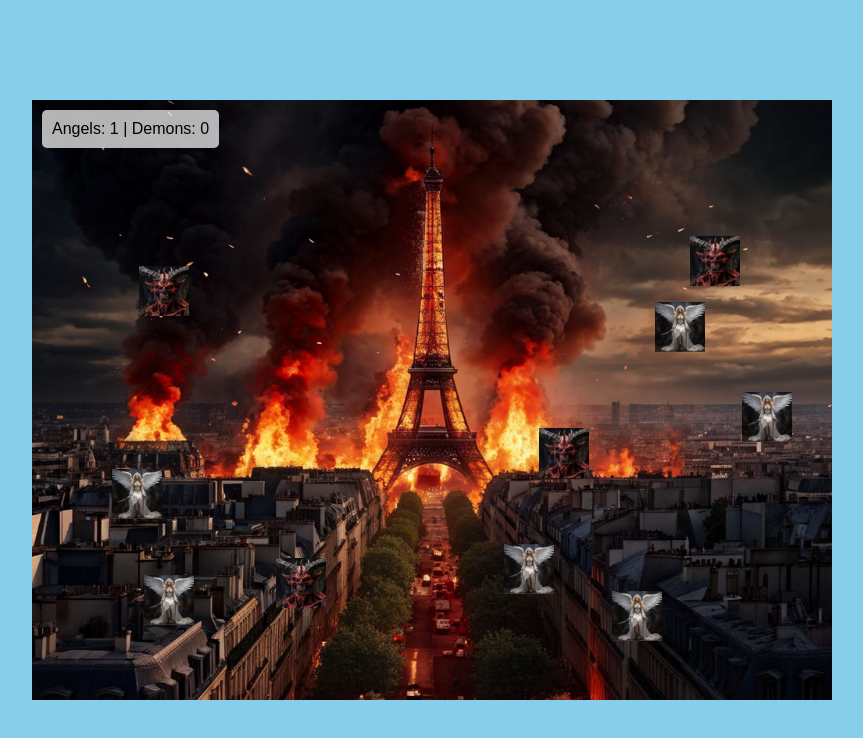
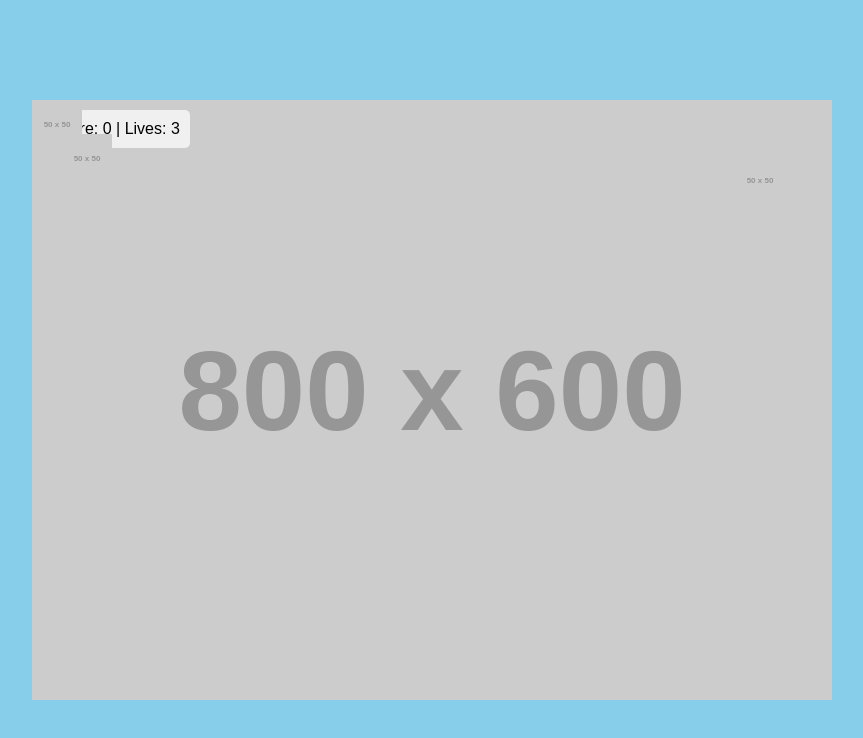
Before and after one commit to eavargasf/angelsvsdemons, a plain HTML site: page index.html in a window 1280 px wide. Shown: the whole page, without its empty margins (208-1071 px from the left). Drawn offline with Linux system fonts and the light colour scheme; placeholder pictures from the web are drawn by us; animation ran at ten frames a second.

Commit message:
Update index.html

```diff
--- a/index.html
+++ b/index.html
@@ -3,7 +3,7 @@
 <head>
     <meta charset="UTF-8">
     <meta name="viewport" content="width=device-width, initial-scale=1.0">
-    <title>Angels vs Demons: Battle in Paris</title>
+    <title>Angels vs Demons: Paris Defender</title>
     <style>
         body {
             margin: 0;
@@ -20,8 +20,9 @@
             height: 600px;
             position: relative;
             overflow: hidden;
-            background-image: url('images/parisonfire.jpeg?text=Paris+Background');
+            background-image: url('https://via.placeholder.com/800x600.png?text=Paris+Background');
             background-size: cover;
+            cursor: crosshair;
         }
         .character {
             position: absolute;
@@ -29,13 +30,20 @@
             height: 50px;
             background-size: contain;
             background-repeat: no-repeat;
-            transition: all 0.3s ease;
         }
-        .angel {
-            background-image: url('images/angel.jpeg?text=Angel');
+        #player {
+            background-image: url('https://via.placeholder.com/50x50.png?text=Angel');
+            z-index: 10;
         }
         .demon {
-            background-image: url('images/demon.jpeg?text=Demon');
+            background-image: url('https://via.placeholder.com/50x50.png?text=Demon');
+        }
+        .bullet {
+            position: absolute;
+            width: 10px;
+            height: 10px;
+            background-color: yellow;
+            border-radius: 50%;
         }
         #scoreboard {
             position: absolute;
@@ -50,91 +58,118 @@
 <body>
     <div id="game-container">
         <div id="scoreboard">
-            Angels: <span id="angel-score">0</span> | Demons: <span id="demon-score">0</span>
+            Score: <span id="score">0</span> | Lives: <span id="lives">3</span>
         </div>
+        <div id="player" class="character"></div>
     </div>
 
     <script>
         const gameContainer = document.getElementById('game-container');
-        const angelScore = document.getElementById('angel-score');
-        const demonScore = document.getElementById('demon-score');
+        const player = document.getElementById('player');
+        const scoreElement = document.getElementById('score');
+        const livesElement = document.getElementById('lives');
 
-        let angels = [];
+        let score = 0;
+        let lives = 3;
         let demons = [];
-        let angelPoints = 0;
-        let demonPoints = 0;
+        let bullets = [];
 
-        function createCharacter(type) {
-            const character = document.createElement('div');
-            character.className = `character ${type}`;
-            character.style.left = `${Math.random() * (gameContainer.clientWidth - 50)}px`;
-            character.style.top = `${Math.random() * (gameContainer.clientHeight - 50)}px`;
-            gameContainer.appendChild(character);
-            return character;
+        function updateScoreboard() {
+            scoreElement.textContent = score;
+            livesElement.textContent = lives;
         }
 
-        function moveCharacter(character) {
-            const x = parseFloat(character.style.left) + (Math.random() - 0.5) * 10;
-            const y = parseFloat(character.style.top) + (Math.random() - 0.5) * 10;
-            character.style.left = `${Math.max(0, Math.min(gameContainer.clientWidth - 50, x))}px`;
-            character.style.top = `${Math.max(0, Math.min(gameContainer.clientHeight - 50, y))}px`;
+        function createDemon() {
+            const demon = document.createElement('div');
+            demon.className = 'character demon';
+            demon.style.left = `${Math.random() * (gameContainer.clientWidth - 50)}px`;
+            demon.style.top = '0px';
+            gameContainer.appendChild(demon);
+            demons.push(demon);
         }
 
-        function checkCollision(char1, char2) {
-            const rect1 = char1.getBoundingClientRect();
-            const rect2 = char2.getBoundingClientRect();
+        function moveDemon(demon) {
+            const y = parseFloat(demon.style.top) + 2;
+            demon.style.top = `${y}px`;
+
+            if (y > gameContainer.clientHeight) {
+                gameContainer.removeChild(demon);
+                demons = demons.filter(d => d !== demon);
+                lives--;
+                updateScoreboard();
+                if (lives <= 0) {
+                    alert('Game Over! Your score: ' + score);
+                    location.reload();
+                }
+            }
+        }
+
+        function createBullet(x, y) {
+            const bullet = document.createElement('div');
+            bullet.className = 'bullet';
+            bullet.style.left = `${x}px`;
+            bullet.style.top = `${y}px`;
+            gameContainer.appendChild(bullet);
+            bullets.push(bullet);
+        }
+
+        function moveBullet(bullet) {
+            const y = parseFloat(bullet.style.top) - 5;
+            bullet.style.top = `${y}px`;
+
+            if (y < 0) {
+                gameContainer.removeChild(bullet);
+                bullets = bullets.filter(b => b !== bullet);
+            }
+        }
+
+        function checkCollisions() {
+            bullets.forEach(bullet => {
+                demons.forEach(demon => {
+                    if (isColliding(bullet, demon)) {
+                        gameContainer.removeChild(bullet);
+                        gameContainer.removeChild(demon);
+                        bullets = bullets.filter(b => b !== bullet);
+                        demons = demons.filter(d => d !== demon);
+                        score++;
+                        updateScoreboard();
+                    }
+                });
+            });
+        }
+
+        function isColliding(element1, element2) {
+            const rect1 = element1.getBoundingClientRect();
+            const rect2 = element2.getBoundingClientRect();
             return !(rect1.right < rect2.left ||
                      rect1.left > rect2.right ||
                      rect1.bottom < rect2.top ||
                      rect1.top > rect2.bottom);
         }
 
-        function updateGame() {
-            angels.forEach(angel => moveCharacter(angel));
-            demons.forEach(demon => moveCharacter(demon));
-
-            angels.forEach(angel => {
-                demons.forEach(demon => {
-                    if (checkCollision(angel, demon)) {
-                        gameContainer.removeChild(demon);
-                        demons = demons.filter(d => d !== demon);
-                        angelPoints++;
-                        angelScore.textContent = angelPoints;
-                    }
-                });
-            });
-
-            demons.forEach(demon => {
-                angels.forEach(angel => {
-                    if (checkCollision(demon, angel)) {
-                        gameContainer.removeChild(angel);
-                        angels = angels.filter(a => a !== angel);
-                        demonPoints++;
-                        demonScore.textContent = demonPoints;
-                    }
-                });
-            });
-
-            if (Math.random() < 0.02) {
-                const newAngel = createCharacter('angel');
-                angels.push(newAngel);
-            }
-
-            if (Math.random() < 0.02) {
-                const newDemon = createCharacter('demon');
-                demons.push(newDemon);
-            }
-
-            requestAnimationFrame(updateGame);
+        function gameLoop() {
+            if (Math.random() < 0.02) createDemon();
+            demons.forEach(moveDemon);
+            bullets.forEach(moveBullet);
+            checkCollisions();
+            requestAnimationFrame(gameLoop);
         }
 
-        // Initialize game
-        for (let i = 0; i < 5; i++) {
-            angels.push(createCharacter('angel'));
-            demons.push(createCharacter('demon'));
-        }
+        gameContainer.addEventListener('mousemove', (e) => {
+            const rect = gameContainer.getBoundingClientRect();
+            const x = e.clientX - rect.left - 25;
+            player.style.left = `${Math.max(0, Math.min(gameContainer.clientWidth - 50, x))}px`;
+        });
 
-        updateGame();
+        gameContainer.addEventListener('click', (e) => {
+            const rect = gameContainer.getBoundingClientRect();
+            const x = e.clientX - rect.left;
+            const y = player.getBoundingClientRect().top - rect.top;
+            createBullet(x, y);
+        });
+
+        updateScoreboard();
+        gameLoop();
     </script>
 </body>
 </html>
```
